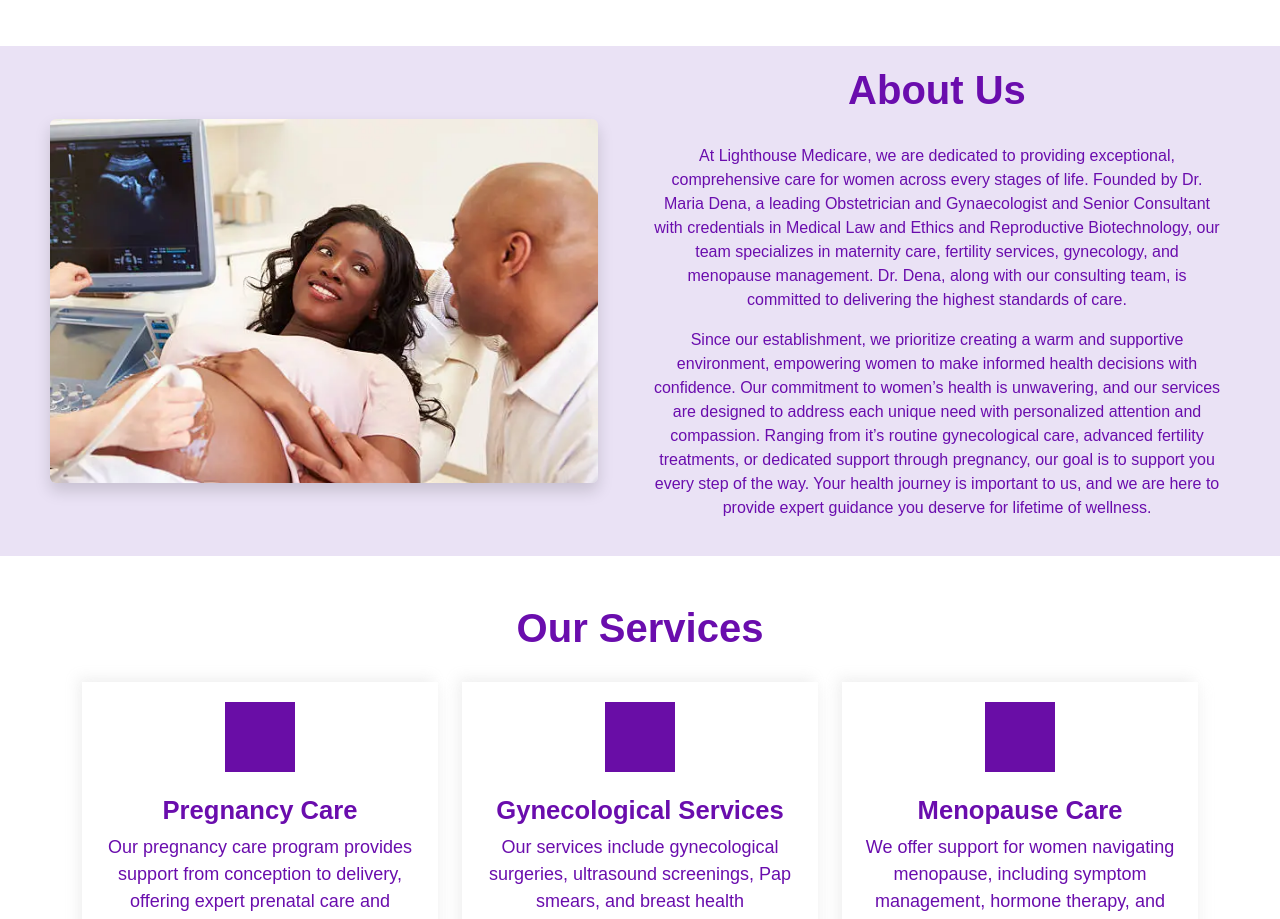
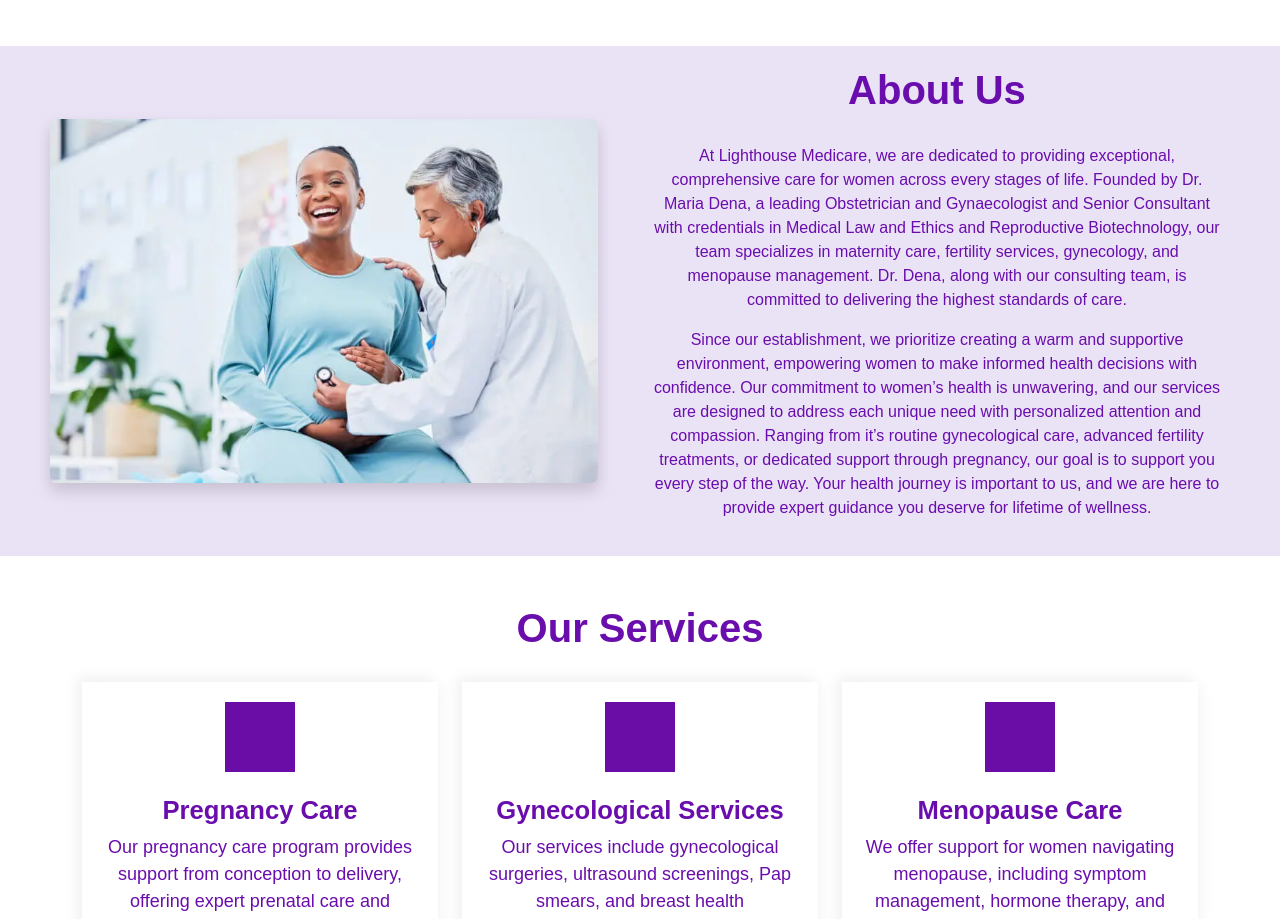
Before and after one commit to fezekilePlaatyi/lighthouse_medicare, a plain HTML site: page index.html in a window 1280 px wide. Shown: the part 802-1721 px from the top of the page. Drawn offline with nearby package versions, Linux system fonts and the light colour scheme; grey boxes are pictures that could not be loaded; a web font is replaced by a local one.

Commit message:
added new pic

```diff
--- a/index.html
+++ b/index.html
@@ -228,7 +228,7 @@
         align-content: center;
         justify-content: center;
         padding: 0 80px;
-        background: linear-gradient(90deg, rgba(0,0,0,0.8), transparent);
+        background: linear-gradient(90deg, rgba(0, 0, 0, 0.8), transparent);
       }
 
       /* About Us Section */
@@ -455,7 +455,7 @@
       <div class="row align-items-center">
         <div class="col-md-6">
           <img
-            src="./images/1.webp"
+            src="./images/Obstetrics-University-OBGYN.jpeg"
             alt="About Us Image"
             width="90%"
             class="img-fluid rounded shadow"
```
Also changed, not shown: images/Obstetrics-University-OBGYN.jpeg (added).
